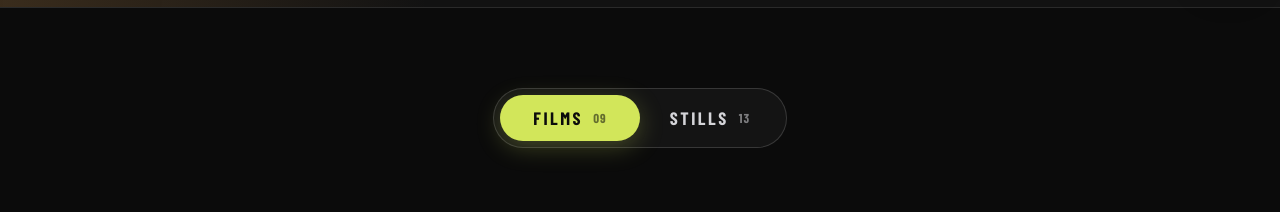
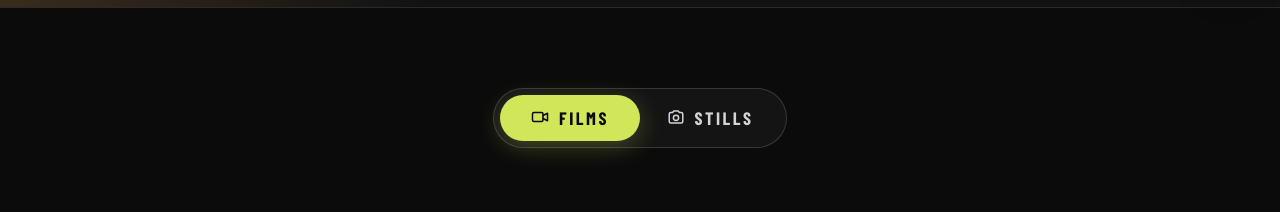
Before and after one commit to tari-2004/destouch, a PHP site: page /work in a window 1280 px wide. Shown: the part 810-1022 px from the top of the page. Run offline with PHP 8.4, Linux system fonts and the light colour scheme; some libraries are stand-ins or nearby versions; grey boxes are pictures that could not be loaded.

Commit message:
Replace Films/Stills counts with icons on Works toggle
Co-Authored-By: Claude Opus 5.5 <noreply@anthropic.com>

```diff
--- a/pages/work.php
+++ b/pages/work.php
@@ -135,7 +135,7 @@
     .dt-tab:hover { color: #fff; }
     .dt-tab[aria-selected="true"] { color: #0b0b0b; }
     .dt-tab:focus-visible { outline: 2px solid #d2e65a; outline-offset: 3px; }
-    .dt-tab-n { font-size: .72em; opacity: .55; letter-spacing: .08em; }
+    .dt-tab-ico { width: 18px; height: 18px; flex: none; margin-top: -2px; }
 
     .dt-js .dt-panel:not(.is-active) { display: none; }
     @keyframes dt-panel-in { from { opacity: 0; transform: translateY(18px); } to { opacity: 1; transform: none; } }
@@ -254,7 +254,6 @@ $dt_photos = [
     ['real10.jpeg', 1119, 935], ['real11.jpeg', 1706, 2560], ['real12.jpeg', 1632, 2464],
     ['real13.jpeg', 1170, 643],
 ];
-$dt_film_count = 9;
 ?>
 <!-- 3. WORK: Films / Stills toggle -->
 <section class="max-w-7xl mx-auto px-6 lg:px-12 pt-16 md:pt-20 pb-24 md:pb-32 bg-[#0b0b0b]">
@@ -263,10 +262,12 @@ $dt_film_count = 9;
         <div class="dt-tabs" role="tablist" aria-label="Show work by type" data-active="films">
             <span class="dt-tabs-pill" aria-hidden="true"></span>
             <button type="button" class="dt-tab" role="tab" id="dt-tab-films" data-tab="films" aria-controls="dt-panel-films" aria-selected="true">
-                Films <span class="dt-tab-n"><?= sprintf('%02d', $dt_film_count) ?></span>
+                <svg class="dt-tab-ico" viewBox="0 0 24 24" fill="none" stroke="currentColor" stroke-width="2" stroke-linecap="round" stroke-linejoin="round" aria-hidden="true"><rect x="2" y="6" width="14" height="12" rx="2"/><path d="M16 10l6-3v10l-6-3"/></svg>
+                Films
             </button>
             <button type="button" class="dt-tab" role="tab" id="dt-tab-stills" data-tab="stills" aria-controls="dt-panel-stills" aria-selected="false" tabindex="-1">
-                Stills <span class="dt-tab-n"><?= sprintf('%02d', count($dt_photos)) ?></span>
+                <svg class="dt-tab-ico" viewBox="0 0 24 24" fill="none" stroke="currentColor" stroke-width="2" stroke-linecap="round" stroke-linejoin="round" aria-hidden="true"><path d="M3 8a2 2 0 0 1 2-2h2.5l1.5-2h6l1.5 2H19a2 2 0 0 1 2 2v10a2 2 0 0 1-2 2H5a2 2 0 0 1-2-2z"/><circle cx="12" cy="13" r="3.5"/></svg>
+                Stills
             </button>
         </div>
     </div>
```
